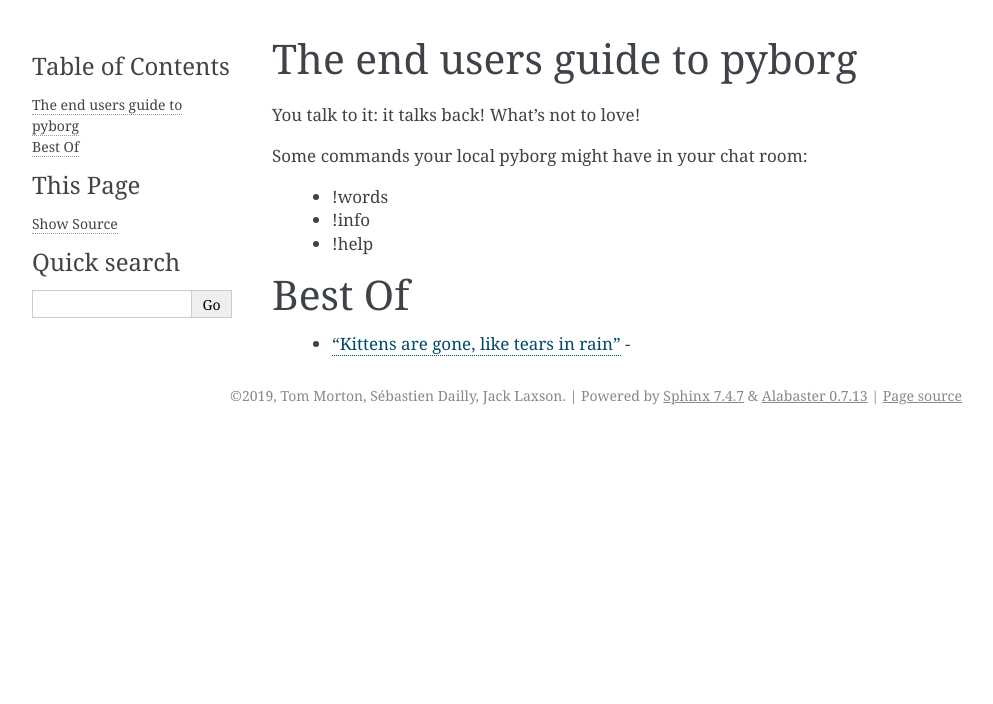
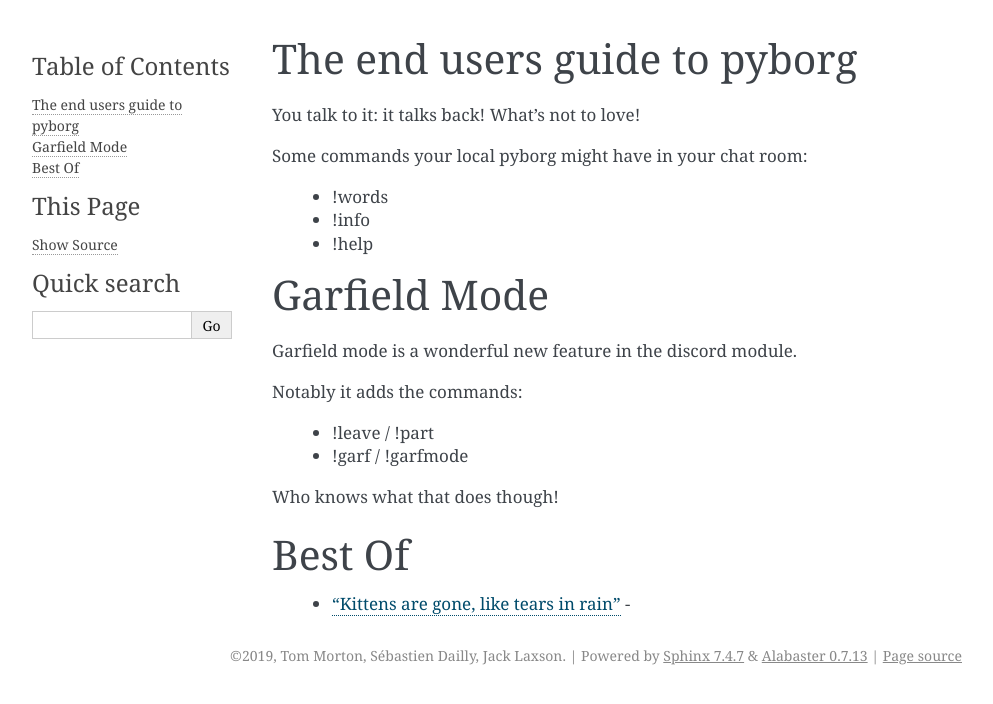
Before and after one commit to jrabbit/pyborg-1up, a Sphinx documentation site: the page built from docs/source/enduser.rst, in a window 1280 px wide. Shown: the top 704 px of the page, without its empty margins (148-1141 px from the left). Built offline with Sphinx 7.4.7, drawn with Linux system fonts in a browser that asks for light colours.

Commit message:
add end user notes hint

```diff
--- a/docs/source/enduser.rst
+++ b/docs/source/enduser.rst
@@ -10,6 +10,18 @@
  * !info
  * !help
 
+Garfield Mode
+=============
+
+Garfield mode is a wonderful new feature in the discord module.
+
+Notably it adds the commands:
+
+ * !leave / !part
+ * !garf / !garfmode
+
+Who knows what that does though!
+
 
 Best Of
 =======
```
